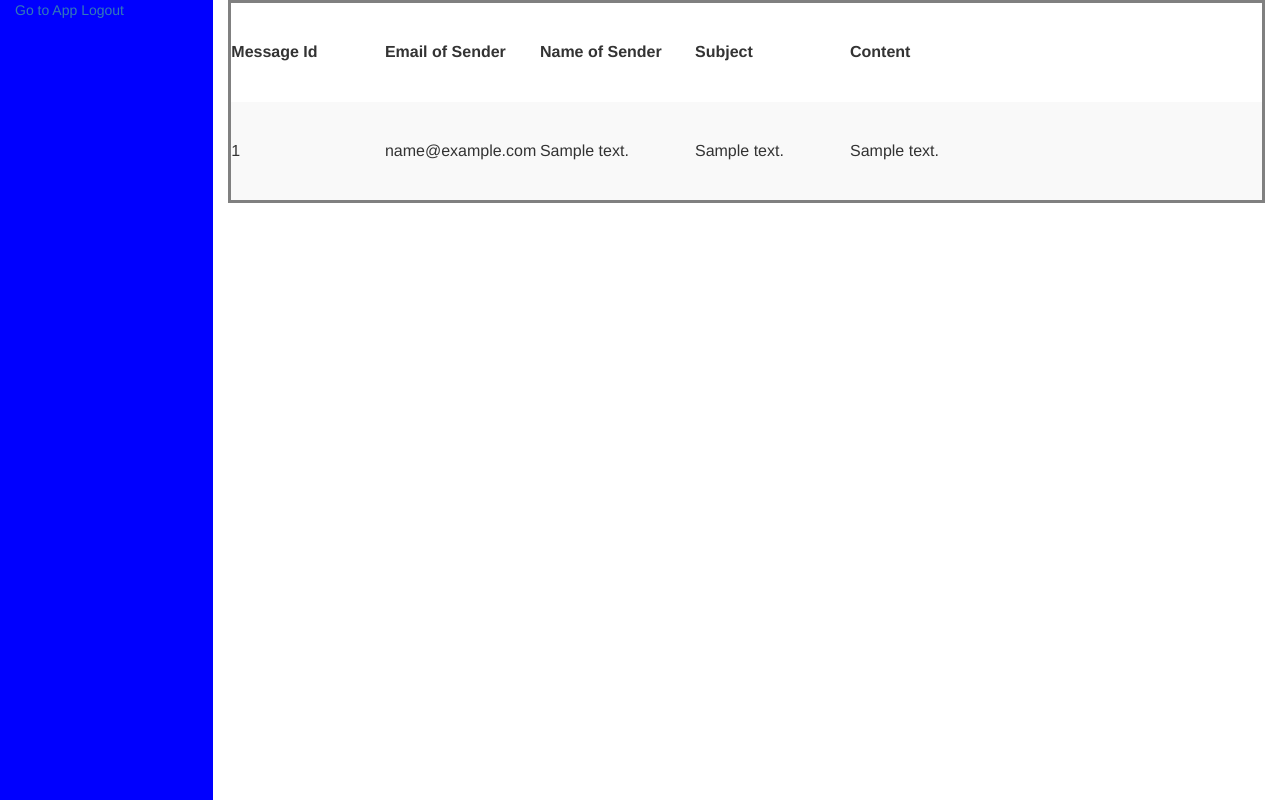
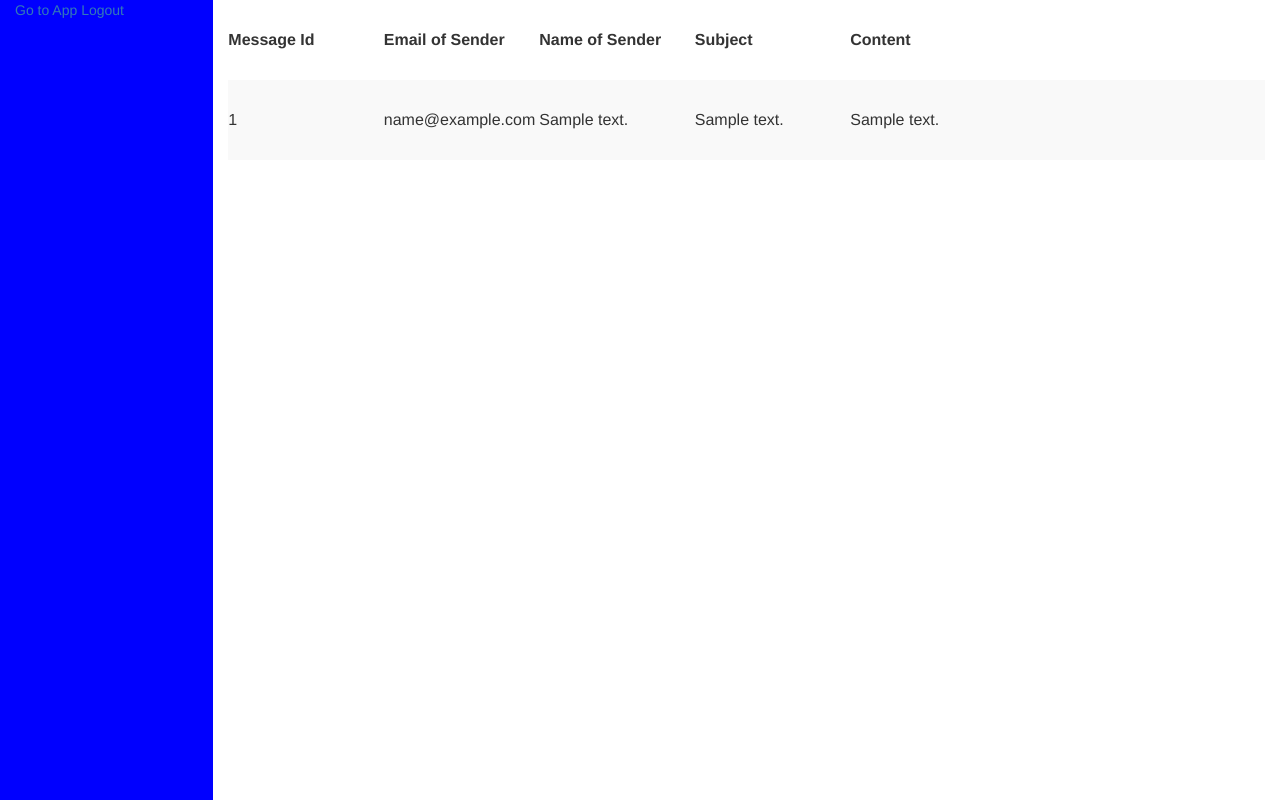
Before and after one commit to andrew21-mch/HNG-TASK-2, a PHP site: page /messages.php in a window 1280 px wide. Run offline with PHP 8.4, Linux system fonts and the light colour scheme; tables that the repository leaves empty hold one stand-in row (values such as "Sample post"); data that the repository does not hold is empty.

Commit message:
correcting

```diff
--- a/messages.php
+++ b/messages.php
@@ -9,7 +9,6 @@
         }
         table{
             width: 100%;
-            border-style: solid;
             background-color: gray;
         }
         .col-md-2{
@@ -22,7 +21,7 @@
             height: 100%
         }
         tr{
-            height: 100px;
+            height: 80px;
         }
     </style>
     <link rel="stylesheet" href="https://maxcdn.bootstrapcdn.com/bootstrap/3.3.7/css/bootstrap.min.css" integrity="sha384-BVYiiSIFeK1dGmJRAkycuHAHRg32OmUcww7on3RYdg4Va+PmSTsz/K68vbdEjh4u" crossorigin="anonymous">
@@ -43,7 +42,8 @@
         $query = mysqli_query($conn, $sql);?>
 
             <table class="table-striped">
-               <thead class = "thead-dark"><tr>
+            <thead class="thead-dark">
+                   <tr>
                     <th>Message Id</th>
                     <th>Email of Sender</th>
                     <th>Name of Sender</th>
```
